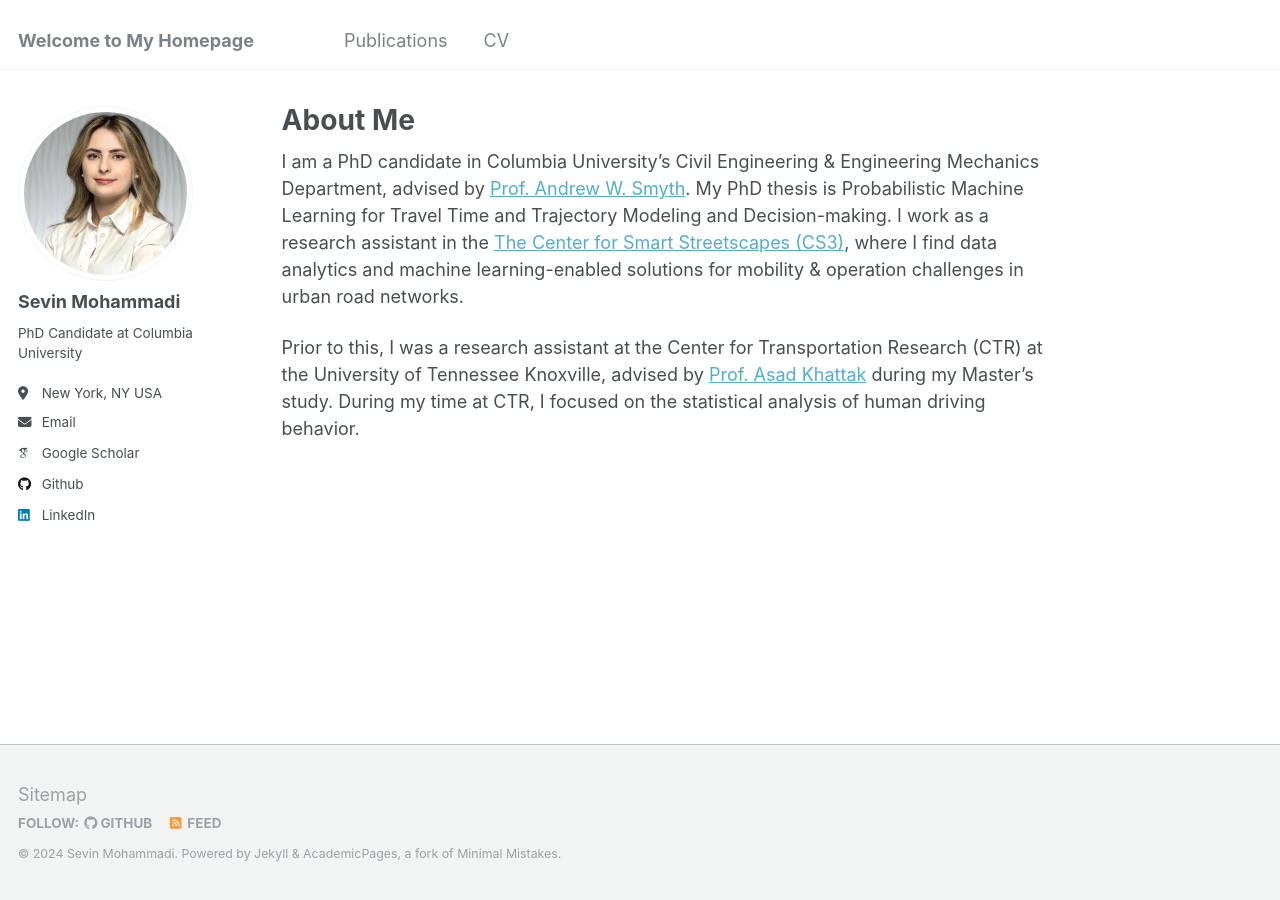
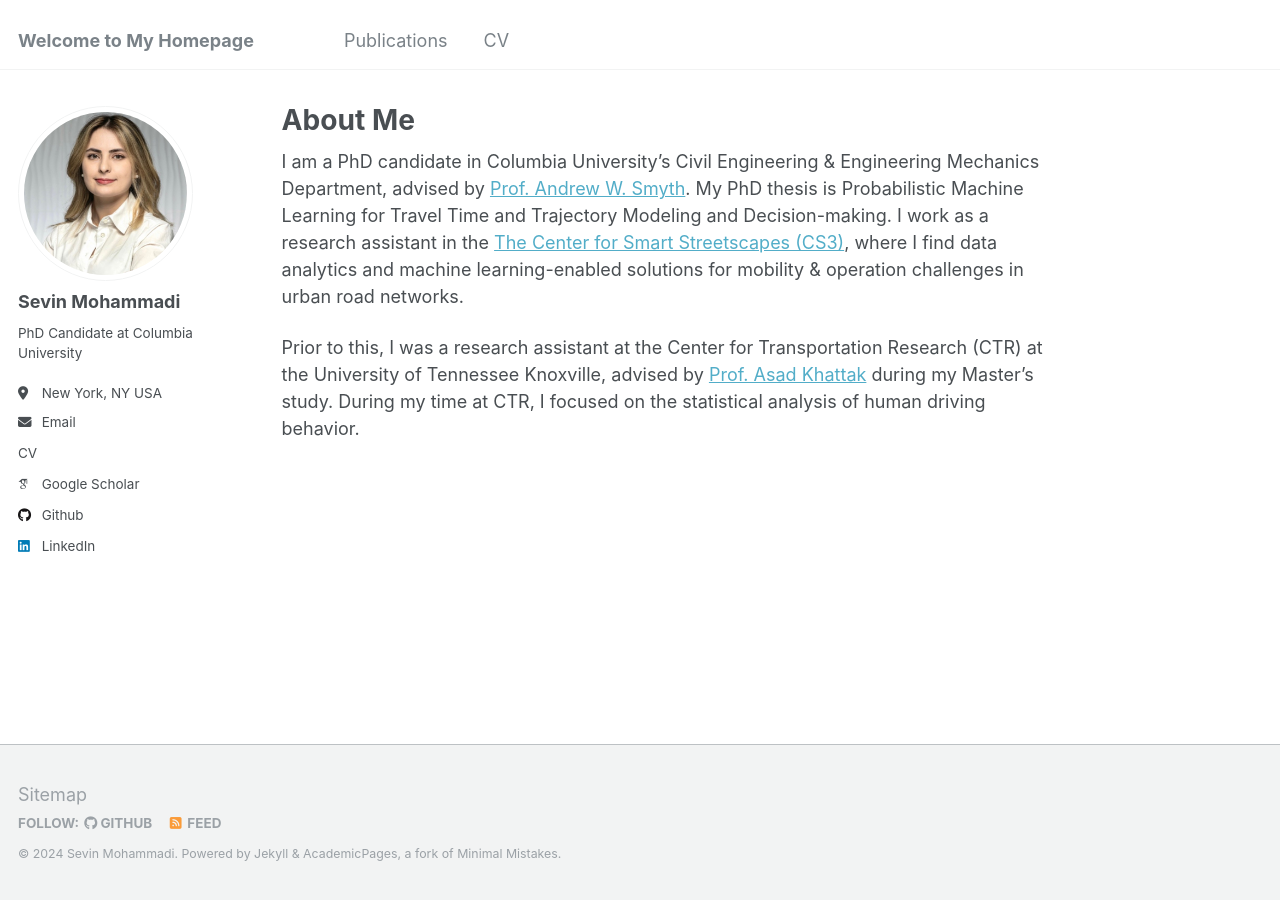
Before and after one commit to sev-90/sev-90.github.io, a Jekyll site: the page built from _pages/about.md, in a window 1280 px wide. Built offline with Jekyll 4.4.1, drawn with Linux system fonts in a browser that asks for light colours; some web fonts are replaced.

Commit message:
Update author-profile.html

```diff
--- a/_includes/author-profile.html
+++ b/_includes/author-profile.html
@@ -35,6 +35,9 @@
       {% endif %}
       {% if author.email %}
         <li><a href="mailto:{{ author.email }}"><i class="fas fa-fw fa-envelope icon-pad-right" aria-hidden="true"></i>{{ site.data.ui-text[site.locale].email_label | default: "Email" }}</a></li>
+      {% endif %}
+      {% if author.CV %}
+        <li><a href="{{ author.CV }}">CV</a></li>
       {% endif %}
 
       <!-- Font Awesome and Academicons icons / Academic websites -->
```
